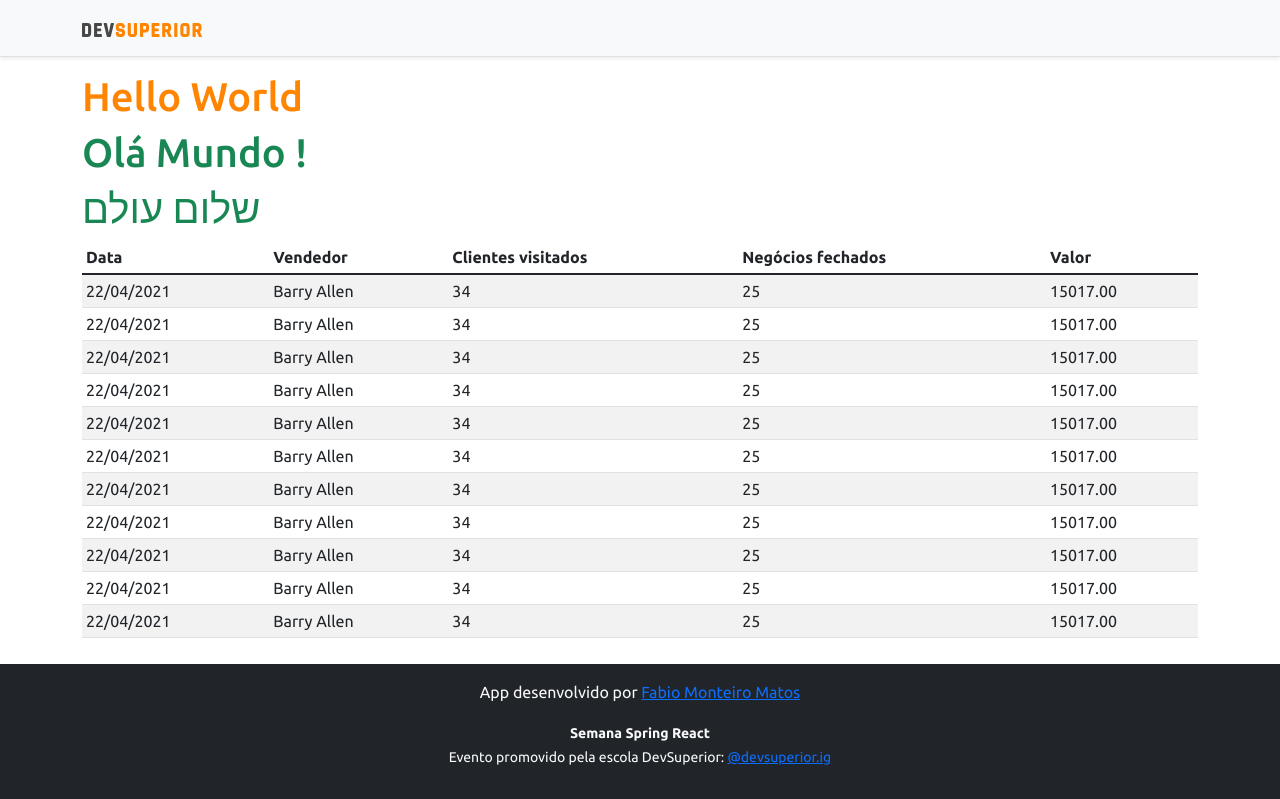
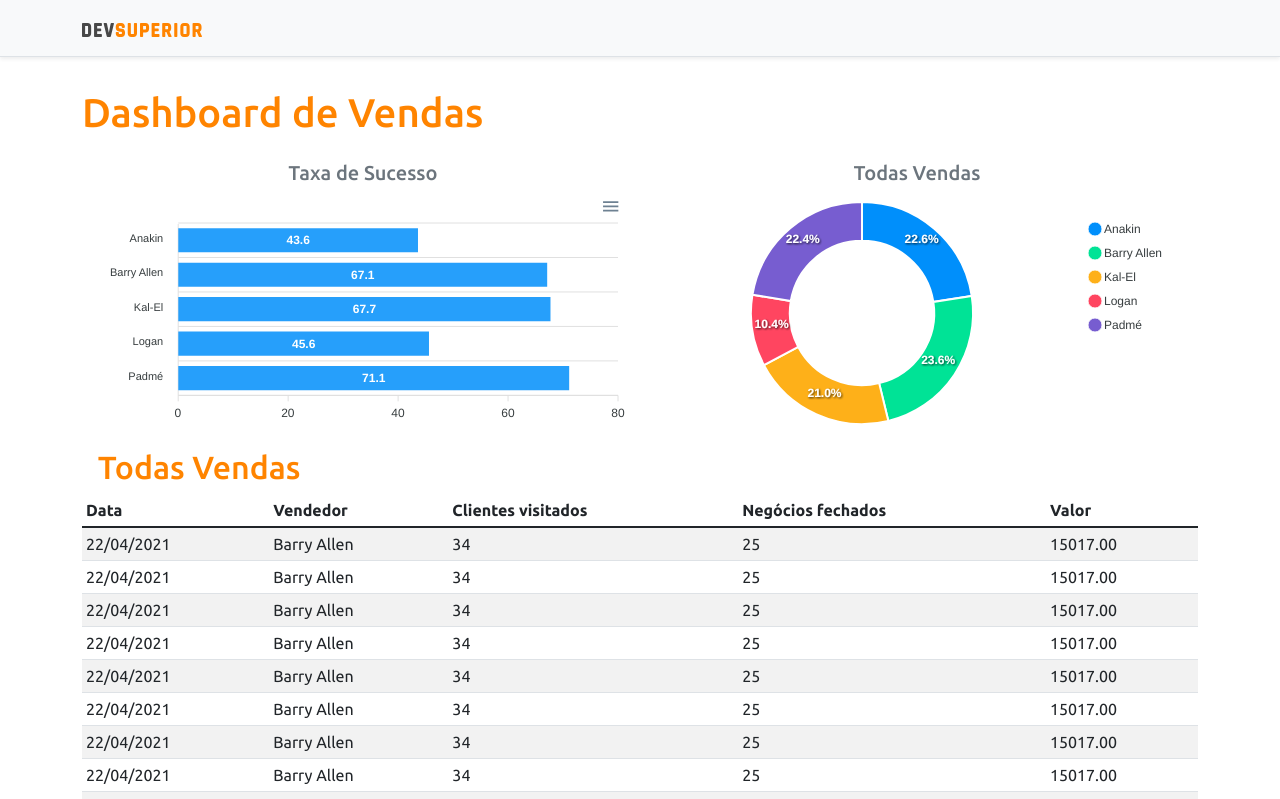
Before and after one commit to fabiomm2014/Projeto-React-com-Spring, a React (Create React App) app in the folder frontend/: page / in a window 1280 px wide. Shown: the top 799 px of the page. Built offline with nearby package versions, Linux system fonts and the light colour scheme.

Commit message:
Static charts

```diff
--- a/frontend/package.json
+++ b/frontend/package.json
@@ -12,9 +12,11 @@
     "@types/node": "^12.0.0",
     "@types/react": "^17.0.0",
     "@types/react-dom": "^17.0.0",
+    "apexcharts": "^3.29.0",
     "bootstrap": "^5.1.3",
     "dom": "^0.0.3",
     "react": "^17.0.2",
+    "react-apexcharts": "^1.3.9",
     "react-dom": "^17.0.2",
     "react-scripts": "4.0.3",
     "typescript": "^4.1.2",
--- a/frontend/src/App.tsx
+++ b/frontend/src/App.tsx
@@ -1,4 +1,6 @@
+import BarChart from 'components/BarChart';
 import DataTable from 'components/DataTable';
+import DonutChart from 'components/DonutChart';
 import Footer from 'components/Footer';
 import NavBar from 'components/NavBar';
 import React from 'react';
@@ -9,9 +11,26 @@
     <>
       <NavBar />
       <div className="container" >
-        <h1 className="text-primary">Hello World</h1>
+{/*         <h1 className="text-primary">Hello World</h1>
         <h1 className="text-success">Olá Mundo !</h1>
-        <h1 className="text-success">שלום עולם</h1>
+        <h1 className="text-success">שלום עולם</h1> */}
+<h1 className="text-primary py-3">Dashboard de Vendas</h1>
+
+<div className="row px-3" >
+<div className="col-md-6" >
+<h5 className="text-center text-secondary">Taxa de Sucesso</h5>
+<BarChart/>
+</div>
+<div className="col-md-6" >
+<h5 className="text-center text-secondary">Todas Vendas</h5>
+<DonutChart />
+  </div>
+  </div>
+
+  <div className="row px-3" >
+    <h2 className="text-primary"> Todas Vendas </h2>
+    </div>
+
         <DataTable/>
       </div>
       <Footer/>
--- /dev/null
+++ b/frontend/src/components/BarChart/index.tsx
@@ -0,0 +1,42 @@
+import React from 'react';
+
+import Chart from 'react-apexcharts';
+
+const BarChart = () => {
+
+
+  const options = {
+    plotOptions: {
+        bar: {
+            horizontal: true,
+        }
+    },
+};
+
+const mockData = {
+    labels: {
+        categories: ['Anakin', 'Barry Allen', 'Kal-El', 'Logan', 'Padmé']
+    },
+    series: [
+        {
+            name: "% Sucesso",
+            data: [43.6, 67.1, 67.7, 45.6, 71.1]
+        }
+    ]
+};
+
+
+  return (
+
+  <Chart
+
+  options={{...options,xaxis: mockData.labels}}
+  series={mockData.series}
+  type="bar"
+  height="240"
+  />
+
+  );
+}
+
+export default BarChart;
--- a/frontend/src/components/DataTable/index.tsx
+++ b/frontend/src/components/DataTable/index.tsx
@@ -1,6 +1,5 @@
 import React from 'react';
-import logo from './logo.svg';
-import ImgDsDark from 'assets/img/ds-dark.svg';
+
 const DataTable = () => {
   return (
     <div className="table-responsive">
--- /dev/null
+++ b/frontend/src/components/DonutChart/index.tsx
@@ -0,0 +1,33 @@
+import React from 'react';
+
+import Chart from 'react-apexcharts';
+
+const DonutChart = () => {
+
+    const mockData = {
+        series: [477138, 499928, 444867, 220426, 473088],
+        labels: ['Anakin', 'Barry Allen', 'Kal-El', 'Logan', 'Padmé']
+    }
+
+    const options = {
+        legend: {
+            show: true
+        }
+    }
+
+
+
+  return (
+
+  <Chart
+
+  options={{...options,labels: mockData.labels}}
+  series={mockData.series}
+  type="donut"
+  height="240"
+  />
+
+  );
+}
+
+export default DonutChart;
```
Also changed, not shown: 1 other file (tests, documents, lock files or other folders).
